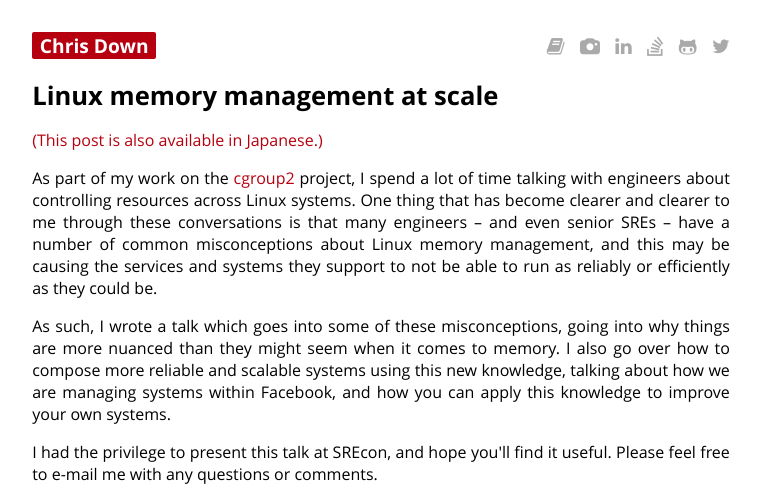
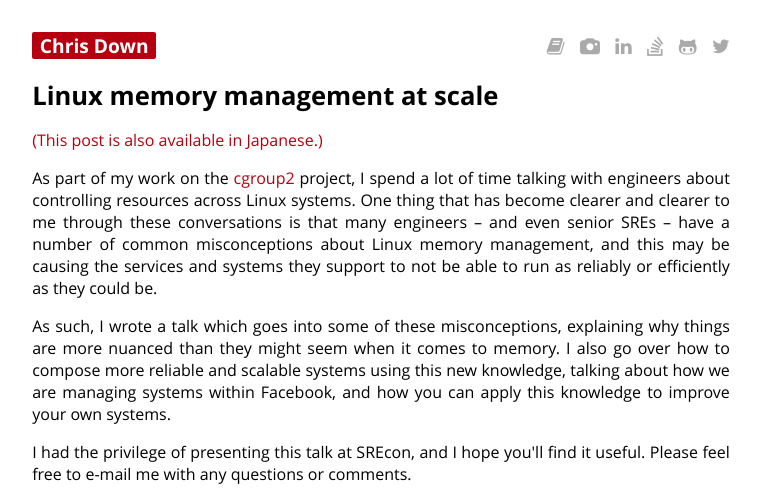
Before and after one commit to cdown/chrisdown.name, a Jekyll site: the page built from _posts/2019-07-18-linux-memory-management-at-scale.md, in a window 1280 px wide, cut to the strip 0-499 px from the top of the page. Shown: the whole strip, without its empty margins (259-1020 px from the left). Built offline with Jekyll 4.4.1, drawn with Linux system fonts in a browser that asks for light colours.

Commit message:
lmmas: Grammar

```diff
--- a/_posts/2019-07-18-linux-memory-management-at-scale.md
+++ b/_posts/2019-07-18-linux-memory-management-at-scale.md
@@ -21,14 +21,14 @@ of common misconceptions about Linux memory management, and this may be causing
 the services and systems they support to not be able to run as reliably or
 efficiently as they could be.
 
-As such, I wrote a talk which goes into some of these misconceptions, going
-into why things are more nuanced than they might seem when it comes to memory.
-I also go over how to compose more reliable and scalable systems using this new
-knowledge, talking about how we are managing systems within Facebook, and how
-you can apply this knowledge to improve your own systems.
+As such, I wrote a talk which goes into some of these misconceptions,
+explaining why things are more nuanced than they might seem when it comes to
+memory. I also go over how to compose more reliable and scalable systems using
+this new knowledge, talking about how we are managing systems within Facebook,
+and how you can apply this knowledge to improve your own systems.
 
-I had the privilege to present this talk at SREcon, and hope you'll find it
-useful. Please feel free to e-mail me with any questions or comments.
+I had the privilege of presenting this talk at SREcon, and I hope you'll find
+it useful. Please feel free to e-mail me with any questions or comments.
 
 {% youtube beefUhRH5lU %}
 
```
